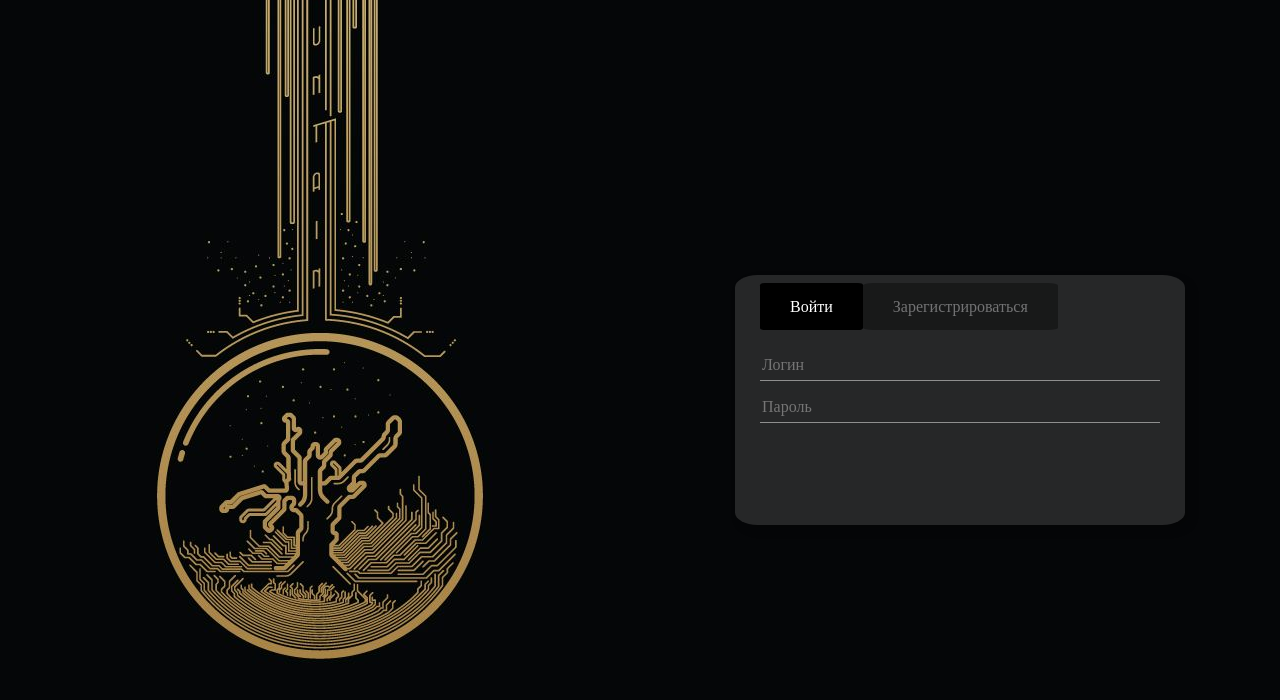
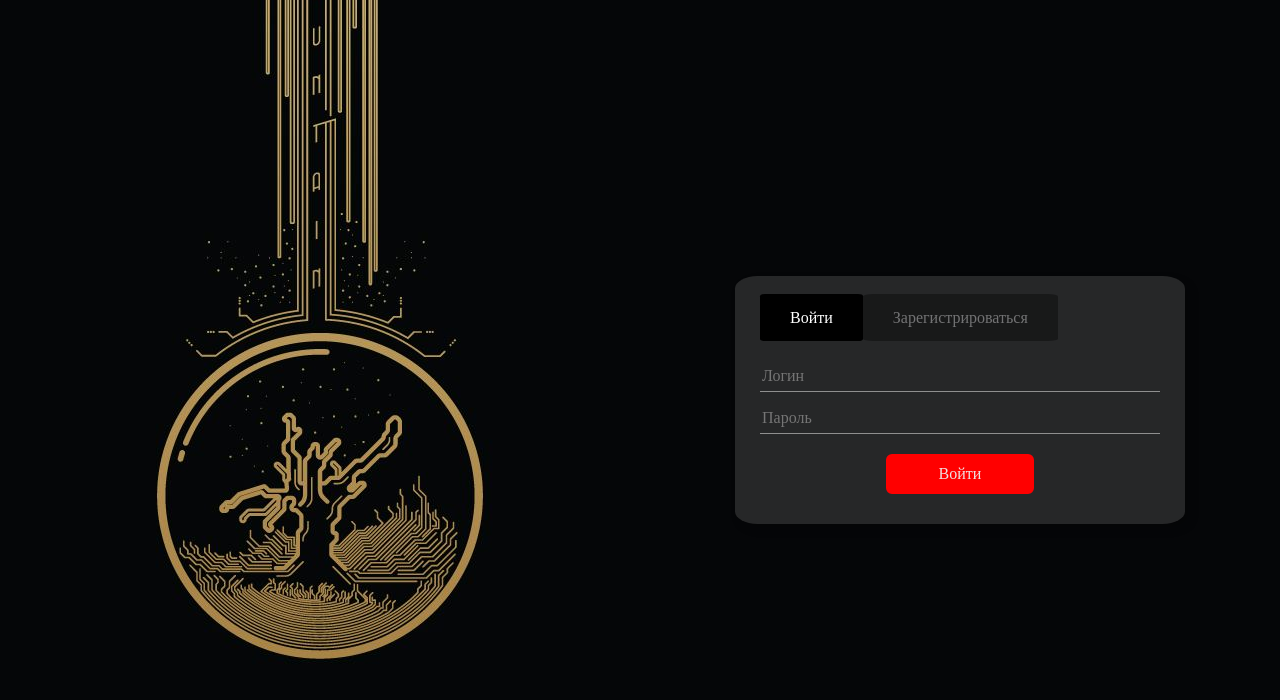
Before and after one commit to drepnikov/sandbox-frontend, a React (Create React App) app: page /auth/signin in a window 1280 px wide. Shown: the top 700 px of the page. Built offline with nearby package versions, Linux system fonts and the light colour scheme.

Commit message:
Реализовал кнопку отправки в окне авторизации

```diff
--- a/src/core/components/dumb/buttons/Button/Button.tsx
+++ b/src/core/components/dumb/buttons/Button/Button.tsx
@@ -1,9 +1,14 @@
 import * as React from "react";
+import * as S from "../styles";
 
-interface IProps {}
+interface IProps extends React.ButtonHTMLAttributes<HTMLButtonElement> {}
 
-const Button: React.FC<IProps> = () => {
-    return null;
+const Button: React.FC<IProps> = ({ children, ...props }) => {
+    return (
+        <button css={S.basicButton()} {...props}>
+            {children}
+        </button>
+    );
 };
 
 export { Button };
--- a/src/core/components/dumb/buttons/DangerButton/DangerButton.tsx
+++ b/src/core/components/dumb/buttons/DangerButton/DangerButton.tsx
@@ -1,10 +1,15 @@
 import * as React from "react";
 import { Button } from "@Core/components/dumb/buttons/Button/Button";
+import * as S from "../styles";
 
-interface IProps {}
+interface IProps extends React.ButtonHTMLAttributes<HTMLButtonElement> {}
 
-const DangerButton: React.FC<IProps> = () => {
-    return <Button />;
+const DangerButton: React.FC<IProps> = ({ children, ...props }) => {
+    return (
+        <Button css={S.dangerButton()} {...props}>
+            {children}
+        </Button>
+    );
 };
 
 export { DangerButton };
--- /dev/null
+++ b/src/core/components/dumb/buttons/styles.ts
@@ -0,0 +1,11 @@
+import { css } from "@emotion/react";
+
+export const basicButton = () => css`
+    border-radius: 6px;
+    border: 3px solid red;
+`;
+
+export const dangerButton = () => css`
+    background-color: red;
+    color: #efe0e0;
+`;
--- a/src/core/components/logical/AuthForm/SigninForm/SigninForm.tsx
+++ b/src/core/components/logical/AuthForm/SigninForm/SigninForm.tsx
@@ -41,7 +41,7 @@ const SigninForm: React.FunctionComponent<IProps> = () => {
             <InputText placeholder={"Логин"} onChange={(e) => setLogin(e.target.value)} value={login} type={"text"} />
             <InputPassword placeholder={"Пароль"} onChange={(e) => setPassword(e.target.value)} value={password} type={"password"} />
 
-            <DangerButton>Отправить</DangerButton>
+            <DangerButton css={S.authSendButton()}>Войти</DangerButton>
         </form>
     );
 };
--- a/src/core/components/logical/AuthForm/SignupForm/SignupForm.tsx
+++ b/src/core/components/logical/AuthForm/SignupForm/SignupForm.tsx
@@ -22,7 +22,7 @@ const SignupForm: React.FunctionComponent<IProps> = () => {
             <InputPassword placeholder={"Пароль"} onChange={(e) => setPassword(e.target.value)} value={password} />
             <InputEmail placeholder={"Email"} onChange={(e) => setPassword(e.target.value)} value={password} />
 
-            <DangerButton>Отправить</DangerButton>
+            <DangerButton css={S.authSendButton()}>Зарегистрироваться</DangerButton>
         </form>
     );
 };
--- a/src/core/components/logical/AuthForm/styles.ts
+++ b/src/core/components/logical/AuthForm/styles.ts
@@ -1,12 +1,19 @@
 import { css } from "@emotion/react";
+
+const sendButtonMarginTop = "20px";
 
 export const authFormContainer = () => css`
     width: 100%;
 `;
 
 export const authNavigation = () => css`
+    justify-content: space-around;
     margin-bottom: 30px;
     margin-top: 10px;
+
+    @media (min-width: 576px) {
+        justify-content: left;
+    }
 `;
 
 export const authNavigationTab = () => css`
@@ -16,3 +23,19 @@ export const authNavigationTab = () => css`
 `;
 
 export const authForm = () => css``;
+
+export const authSendButton = () => css`
+    margin-top: ${sendButtonMarginTop};
+    width: 100%;
+    padding: 5px;
+
+    @media (min-width: 576px) {
+        display: block;
+        width: auto;
+        margin: 0 auto;
+        margin-top: ${sendButtonMarginTop};
+        padding-right: 50px;
+        padding-left: 50px;
+        right: 50%;
+    }
+`;
--- a/src/pages/AuthPage/styles.ts
+++ b/src/pages/AuthPage/styles.ts
@@ -18,7 +18,7 @@ export const authPageContainer = () => css`
 
 export const formContainer = () => css`
     border-radius: 5%;
-    padding: 10px 25px;
+    padding: 20px 25px;
     background-color: rgba(66, 66, 66, 0.55);
     color: white;
 
@@ -27,7 +27,8 @@ export const formContainer = () => css`
     margin-top: 15px;
 
     @media (min-width: 576px) {
-        height: 250px;
+        padding-bottom: 30px;
+        height: auto;
         width: 450px;
 
         margin: 0 auto;
```
